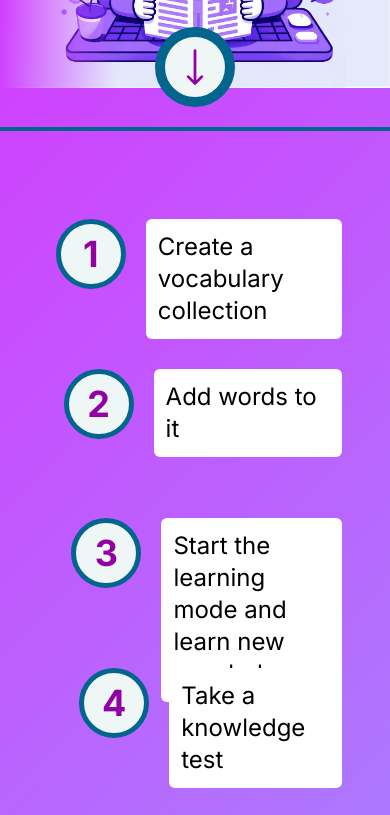
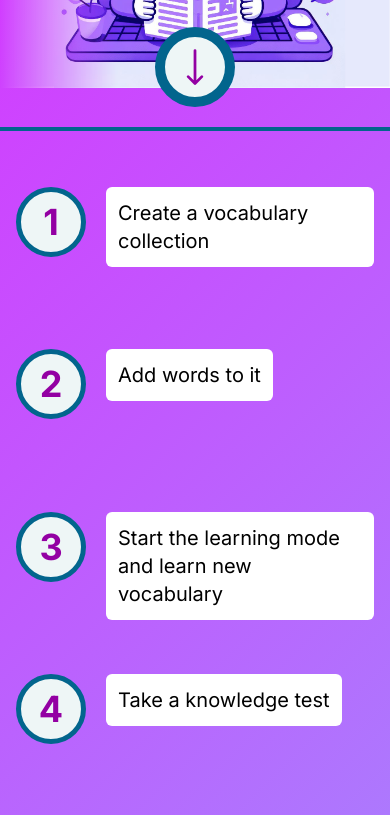
Before and after one commit to mk1808/Mystery-flashcards, a Next.js app in the folder mystery-flashcards/: page /en in a window 390 px wide. Shown: the part 740-1555 px from the top of the page. Built offline with nearby package versions, Linux system fonts and the light colour scheme; no server answers; the database is empty.

Commit message:
feature #168: fix second panel

```diff
--- a/mystery-flashcards/components/flashcards/flashcardDetails/StartLearningModal.tsx
+++ b/mystery-flashcards/components/flashcards/flashcardDetails/StartLearningModal.tsx
@@ -13,7 +13,7 @@ function StartLearningModal({ dictionary, flashcardSet, locale, dialogTriggerCla
 
     function renderDialogTrigger() {
         return (
-            <button className={`btn btn-primary mr-10 ${dialogTriggerClassName}`} id="modalButton">{dictionary.common.learnThisFlashcardSet}</button>
+            <button className={`btn btn-primary mr-2 md:mr-10 ${dialogTriggerClassName}`} id="modalButton">{dictionary.common.learnThisFlashcardSet}</button>
         )
     }
 
--- a/mystery-flashcards/components/main/panels/SecondPanel.tsx
+++ b/mystery-flashcards/components/main/panels/SecondPanel.tsx
@@ -21,17 +21,17 @@ export default function SecondPanel({
     ]
 
     return (
-        <div className="w-full p-12 h-screen" id='secondPanel'>
+        <div className="w-full p-4 sm:p-12 h-screen" id='secondPanel'>
             {steps.map(renderStep)}
         </div>
     )
 
     function renderStep(step: StepType, index: number) {
         return (
-            <div key={step.number} className='flex pt-10 h-1/5'>
+            <div key={step.number} className='flex h-1/5 pt-10'>
                 {renderSpace(step.number, index)}
                 {renderNumberCircle(step.number)}
-                <div className=' text-2xl md:text-4xl text-black h-min p-3 bg-base-100 rounded-md'>{step.text}</div>
+                <div className=' text-xl md:text-3xl lg:text-4xl text-black h-min p-3 bg-base-100 rounded-md '>{step.text}</div>
             </div>
         );
     }
@@ -48,7 +48,7 @@ export default function SecondPanel({
         const amountTemp = [...Object(Array(amount + 1)).keys()];
         return (
             <div className="flex">
-                {amountTemp.map(index => <div key={index + "_" + id} className='w-[2vw] md:w-[5vw] h-full'></div>)}
+                {amountTemp.map(index => <div key={index + "_" + id} className='w-[0px] sm:w-[2vw] md:w-[5vw] h-full xs:hidden'></div>)}
             </div>
         );
     }
```
